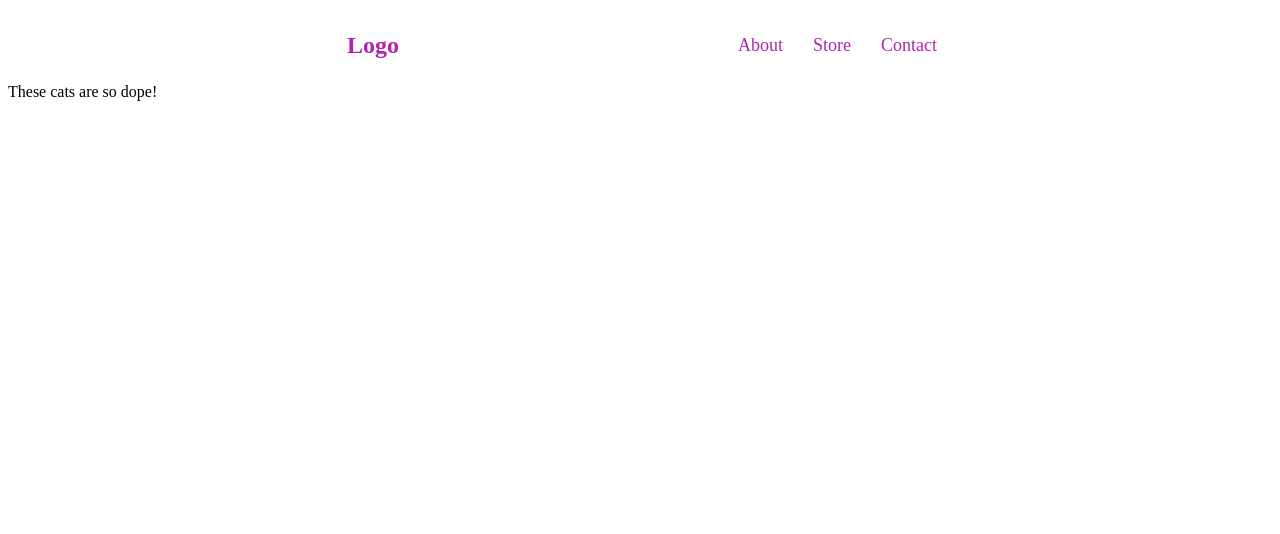
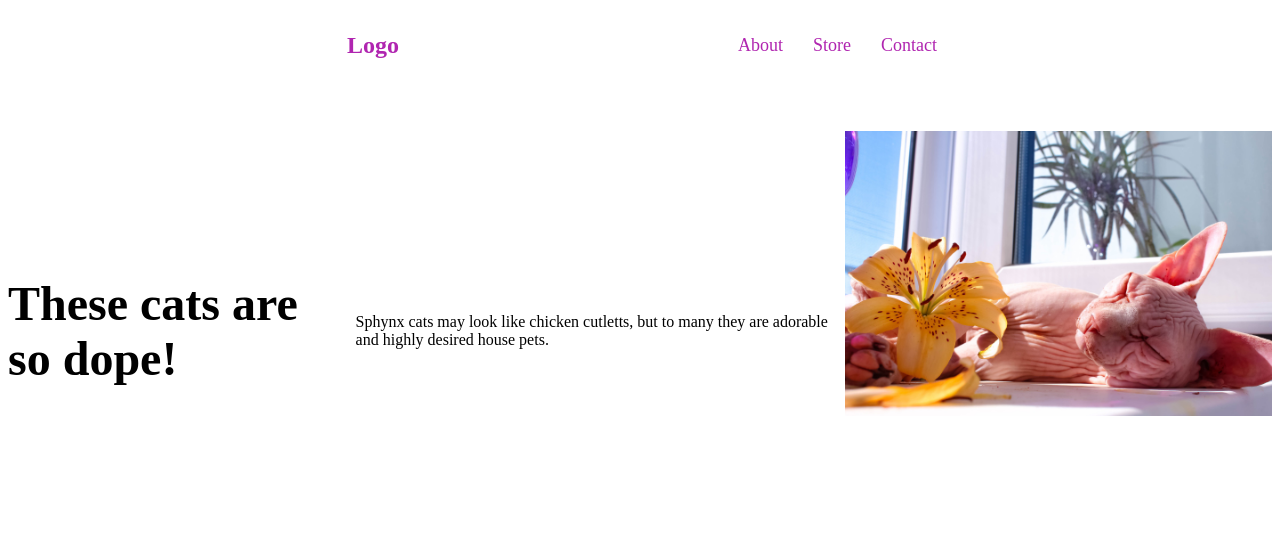
Before and after one commit to NoOnesAtHome/css-project1, a plain HTML site: page index.html in a window 1280 px wide. Drawn offline with Linux system fonts and the light colour scheme.

Commit message:
added img to row

```diff
--- a/index.html
+++ b/index.html
@@ -18,11 +18,11 @@
  </div>
 </div>
 <div class="text-container">
-    <div>These cats are so dope!</div>
+    <div class="main-text">These cats are so dope!</div>
+    <div class="sub-text">Sphynx cats may look like chicken cutletts, but to many they are adorable and highly desired house pets.</div>
+    <div class="image-1"><img src="images/skin-cat.jpg"></div>
+</div>
 
 
 
-</div>
-
-
 </html>
--- a/style.css
+++ b/style.css
@@ -1,9 +1,14 @@
+.text{
+
+}
+
 .header {
     text-decoration: none;
     display: flex;
     flex-direction: row;
     justify-content: space-evenly;
     align-items: center;
+    margin-bottom: 48px;
 }
 
 ul {
@@ -24,3 +29,29 @@ ul {
     font-size: 18px;
     color:  rgb(176, 37, 176);
 }
+
+.text-container {
+    margin-top: 24px;
+    display: flex;
+    flex-direction: row;
+    align-items: center;
+    justify-content: center;
+    gap: 12px;
+}
+
+.image-1{
+    border-radius: 8px;
+    width: auto;
+    height: 400px;
+}
+img {
+    max-width: 100%;
+    max-height: 100%;
+}
+
+.main-text{
+    font-size: 48px;
+    font-weight: bolder;
+    display: flex;
+    flex-wrap: wrap;
+}
```
Also changed, not shown: images/skin-cat.jpg (added).
